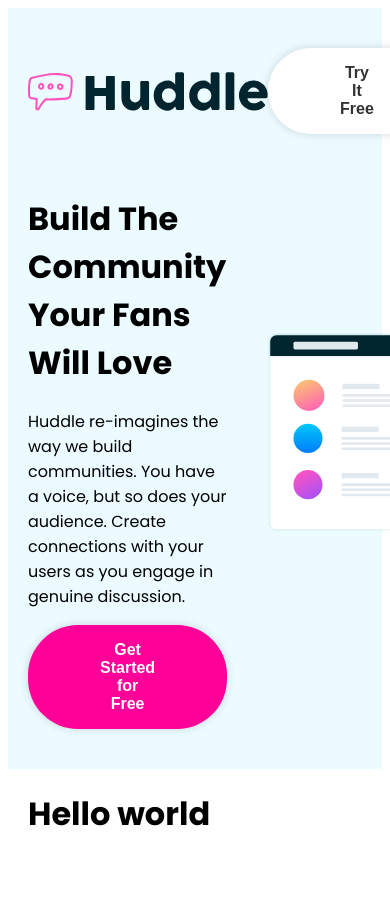
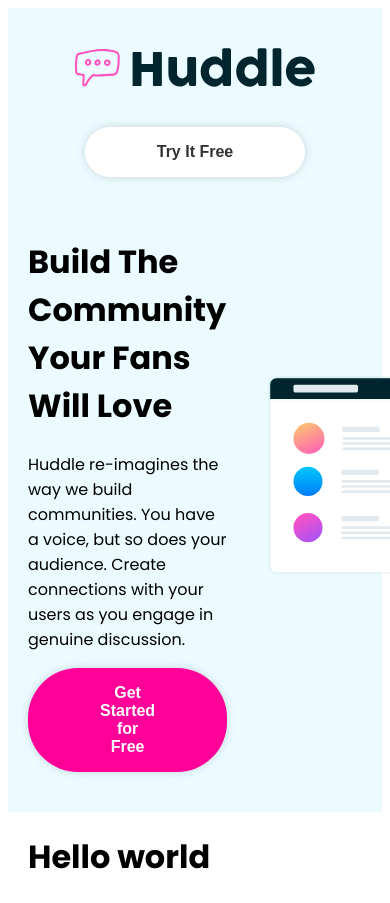
Before and after one commit to melvinsinatra/hubble-landing-page, a React (Vite) app: page / in a window 390 px wide. Shown: the top 903 px of the page. Before the commit the page ends 860 px from the top, so only its background shows below. Built offline with nearby package versions, Linux system fonts and the light colour scheme.

Commit message:
add Logo and Nav media query

```diff
--- a/src/components/styles/Header.styled.js
+++ b/src/components/styles/Header.styled.js
@@ -10,10 +10,16 @@
   align-items: center;
   justify-content: space-between;
   margin-bottom: 2.5em;
+
+  @media(max-width: ${({theme}) => theme.breakpoints.mobile}) {
+    flex-direction: column;
+  }
 `
 
 export const Logo = styled.img`
-
+@media(max-width: ${({theme}) => theme.breakpoints.mobile}) {
+  margin-bottom: 2.5em;
+}
 `
 
 export const Image = styled.img`
```
